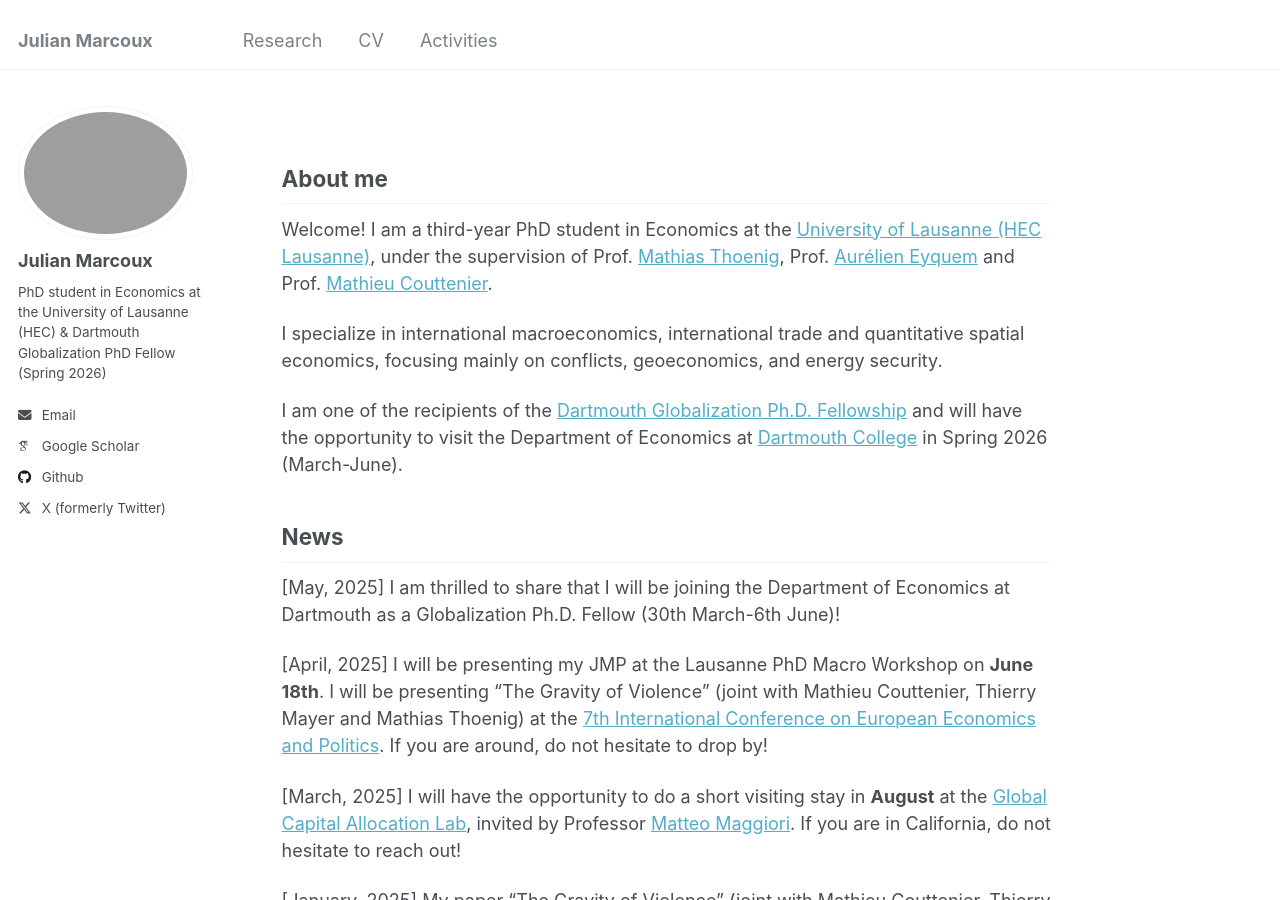
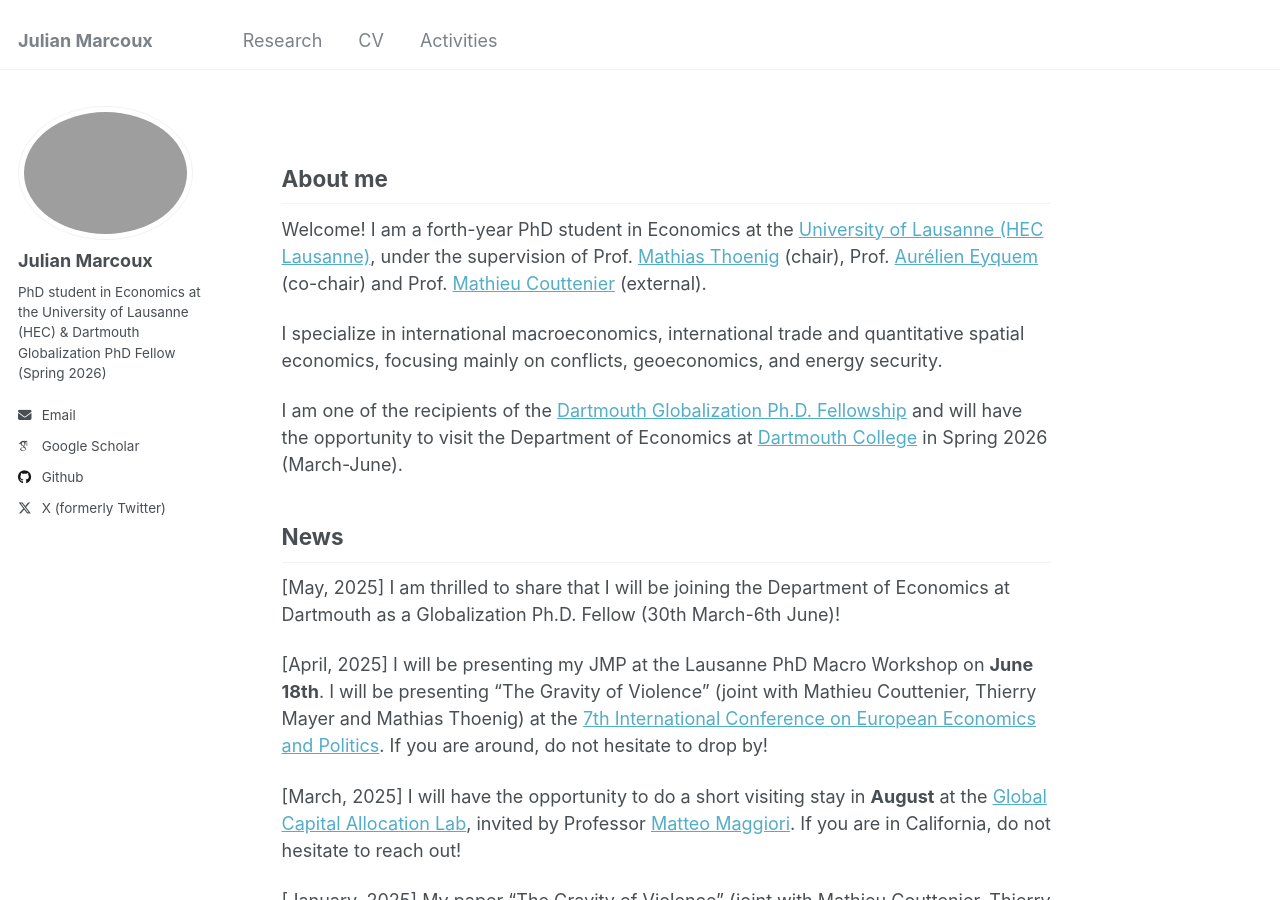
Before and after one commit to julianmarcoux/julianmarcoux.github.io, a Jekyll site: the page built from _pages/about.md, in a window 1280 px wide and 900 px high. Built offline with Jekyll 4.4.1, drawn with Linux system fonts in a browser that asks for light colours; some web fonts are replaced.

Commit message:
Update about.md

```diff
--- a/_pages/about.md
+++ b/_pages/about.md
@@ -10,7 +10,7 @@ redirect_from:
 
 About me
 -------------
-Welcome! I am a third-year PhD student in Economics at the [University of Lausanne (HEC Lausanne)](https://www.unil.ch/de/en/home.html), under the supervision of Prof. [Mathias Thoenig](https://people.unil.ch/mathiasthoenig/), Prof. [Aurélien Eyquem](http://aeyq.free.fr/) and Prof. [Mathieu Couttenier](https://sites.google.com/site/coutteniermathieu/).
+Welcome! I am a forth-year PhD student in Economics at the [University of Lausanne (HEC Lausanne)](https://www.unil.ch/de/en/home.html), under the supervision of Prof. [Mathias Thoenig](https://people.unil.ch/mathiasthoenig/) (chair), Prof. [Aurélien Eyquem](http://aeyq.free.fr/) (co-chair) and Prof. [Mathieu Couttenier](https://sites.google.com/site/coutteniermathieu/) (external).
 
 I specialize in international macroeconomics, international trade and quantitative spatial economics, focusing mainly on conflicts, geoeconomics, and energy security.
 
```
